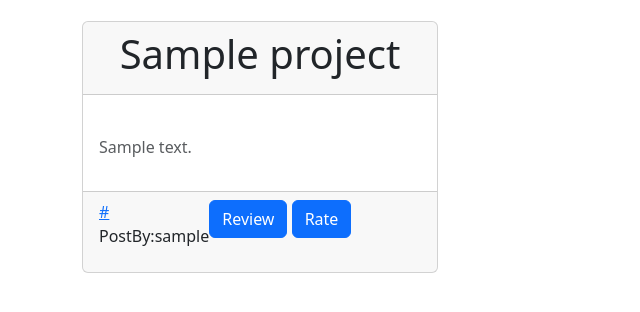
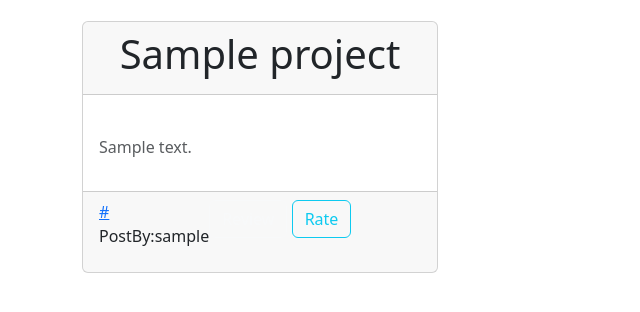
Before and after one commit to fobiero/AwardsRate_Clone_DJ_03, a Django app: page / in a window 1280 px wide. Shown: the part 317-629 px from the top of the page, without its empty margins (0-640 px from the left). Run offline with Django 4.2, Linux system fonts and the light colour scheme; a user stored in the database is signed in; tables that the repository leaves empty hold one stand-in row (values such as "Sample post"); some libraries are stand-ins or nearby versions.

Commit message:
changed buttons for ratings

```diff
--- a/awwardapp/templates/home.html
+++ b/awwardapp/templates/home.html
@@ -30,8 +30,8 @@
                         <p class="pst-by">PostBy:{{project.user}} </p>
                     </div>
                     <div class="review">
-                        <a style="text-align: center;" href="{%url 'comment' project.id%}" class="btn btn-primary">Review</a>
-                        <a style="text-align: center;" href="{%url 'rates' project.id%}" class="btn btn-primary">Rate</a>
+                        <a style="text-align: center;" href="{%url 'comment' project.id%}" class="btn btn-outline-light">Review</a>
+                        <a style="text-align: center;" href="{%url 'rates' project.id%}" class="btn btn-outline-info">Rate</a>
                     </div>
                 </div>
             </div>
```
